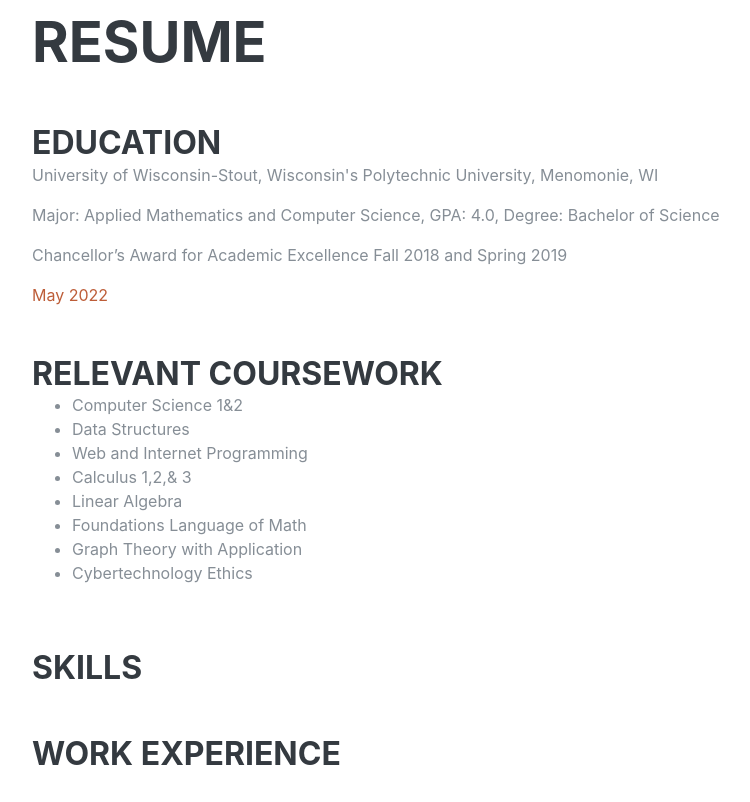
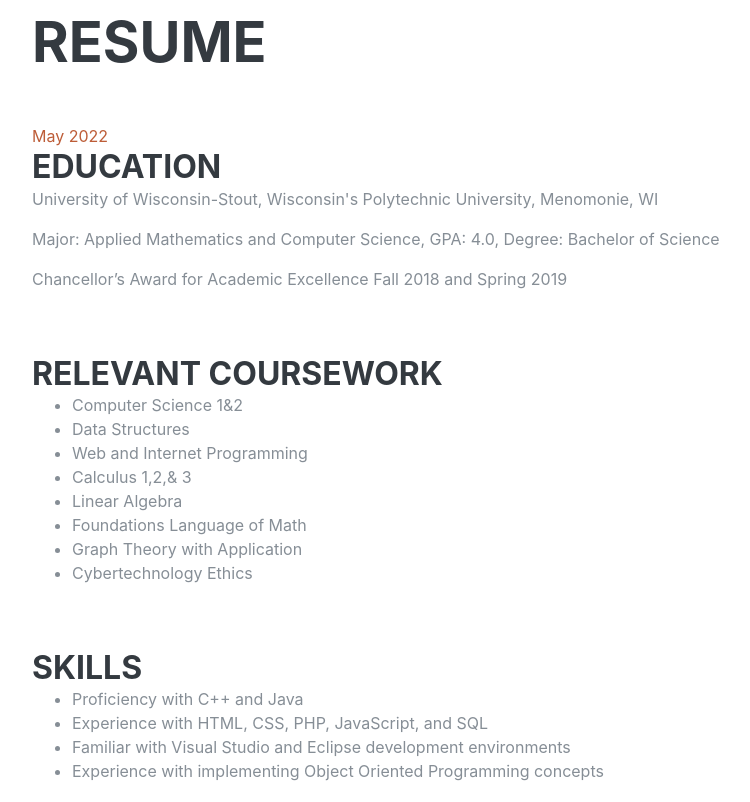
Before and after one commit to alexstolzman/Old-Portfolio, a plain HTML site: page index.html in a window 1280 px wide. Shown: the part 840-1642 px from the top of the page, without its empty margins (288-1038 px from the left). Drawn offline with Linux system fonts and the light colour scheme; a web font is replaced by a local one.

Commit message:
Update index.html

```diff
--- a/index.html
+++ b/index.html
@@ -80,12 +80,12 @@
 
         <div class="resume-item d-flex flex-column flex-md-row justify-content-between mb-5">
           <div class="resume-content">
+            <span class="text-primary">May 2022</span>
             <h3 class="mb-0">Education</h3>
             <div>
               <p>University of Wisconsin-Stout, Wisconsin's Polytechnic University, Menomonie, WI</p>
               <p>Major: Applied Mathematics and Computer Science, GPA: 4.0, Degree: Bachelor of Science</p>
               <p>Chancellor’s Award for Academic Excellence Fall 2018 and Spring 2019</p>
-              <span class="text-primary">May 2022</span>
             </div>
           </div>
         </div>
@@ -109,6 +109,12 @@
         <div class="resume-item d-flex flex-column flex-md-row justify-content-between mb-5">
           <div class="resume-content">
             <h3 class="mb-0">Skills</h3>
+            <ul>
+              <li>Proficiency with C++ and Java</li>
+              <li>Experience with HTML, CSS, PHP, JavaScript, and SQL</li>
+              <li>Familiar with Visual Studio and Eclipse development environments</li>
+              <li>Experience with implementing  Object Oriented Programming concepts</li>
+            </ul>
           </div>
         </div>
 
```
